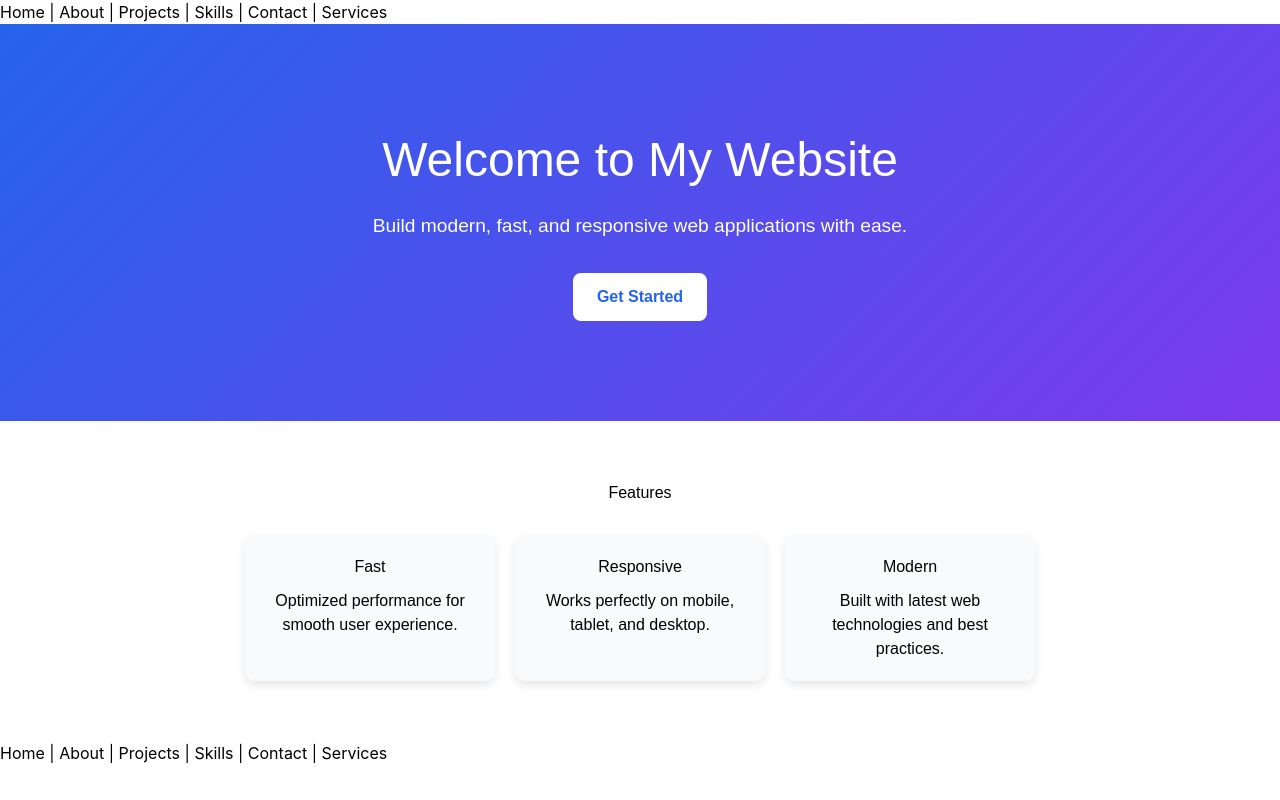
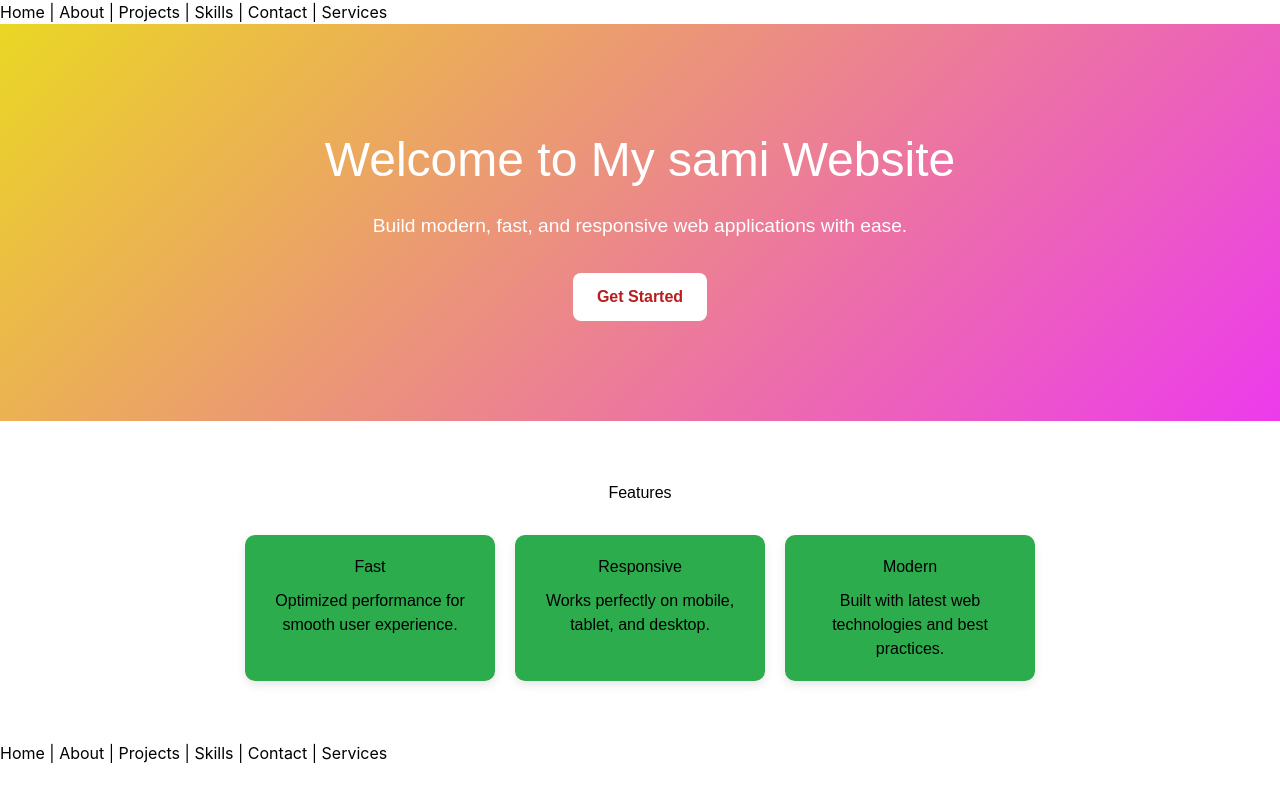
Before and after one commit to tinsaem/React-Routing, a React (Vite) app: page / in a window 1280 px wide. Built offline with nearby package versions, Linux system fonts and the light colour scheme.

Commit message:
your change

```diff
--- a/src/pages/Home.jsx
+++ b/src/pages/Home.jsx
@@ -4,7 +4,7 @@ function Home() {
   return (
     <div className="home-container">
       <header className="hero">
-        <h1>Welcome to My Website</h1>
+        <h1>Welcome to My sami Website</h1>
         <p>
           Build modern, fast, and responsive web applications with ease.
         </p>
--- a/src/pages/Skills.jsx
+++ b/src/pages/Skills.jsx
@@ -1,4 +1,4 @@
-
+import "./style.css"
 
 export default function Skills() {
   return (
--- a/src/pages/style.css
+++ b/src/pages/style.css
@@ -8,7 +8,7 @@
 .hero {
   text-align: center;
   padding: 100px 20px;
-  background: linear-gradient(135deg, #2563eb, #7c3aed);
+  background: linear-gradient(135deg, hsl(54, 83%, 53%), #ed3aed);
   color: white;
 }
 
@@ -26,7 +26,7 @@
   padding: 12px 24px;
   border: none;
   background: white;
-  color: #2563eb;
+  color: hsl(0, 73%, 42%);
   font-weight: bold;
   border-radius: 8px;
   cursor: pointer;
@@ -50,7 +50,7 @@
 }
 
 .card {
-  background: #f8fafc;
+  background: #2dac4d;
   padding: 20px;
   border-radius: 10px;
   width: 250px;
```
